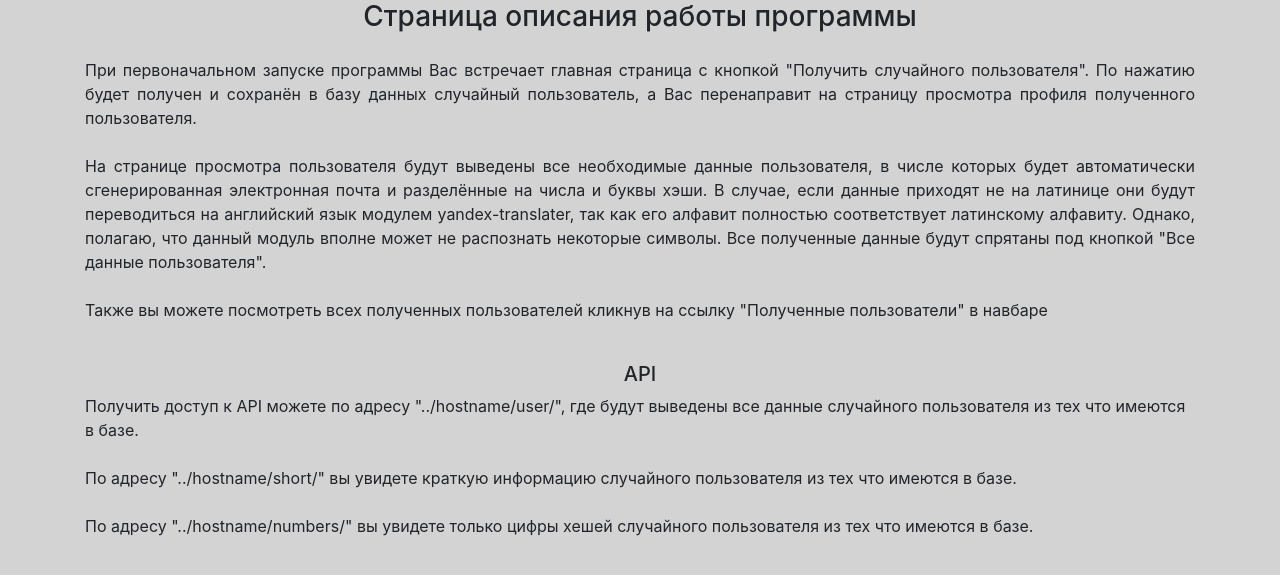
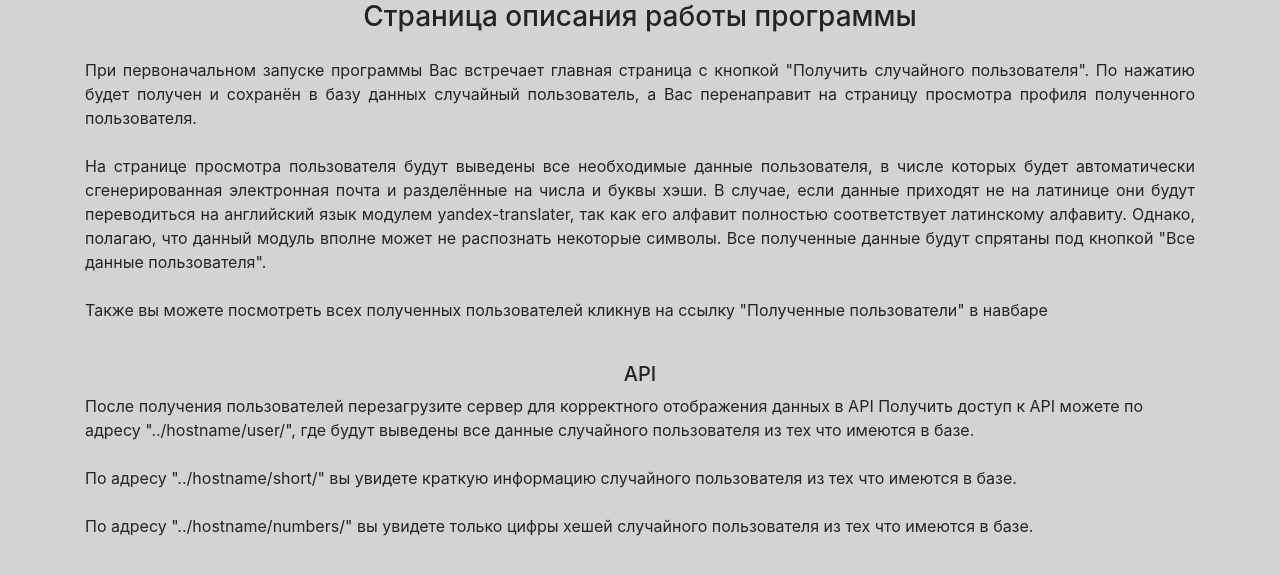
Before and after one commit to Zeroitman/Test_exercise_for_O, a Django app: page /app_instruction in a window 1280 px wide. Shown: the part 88-663 px from the top of the page. Run offline with Django 3.2, Linux system fonts and the light colour scheme; parts of the project's set-up code (start-up, migrations or seed data) failed here and were passed over; some libraries are stand-ins or nearby versions.

Commit message:
№15. Fixed description

```diff
--- a/source/webapp/templates/instruction.html
+++ b/source/webapp/templates/instruction.html
@@ -14,6 +14,7 @@
         навбаре<br/><br/>
     </p>
     <h5 class="text-center mt-3">API</h5>
+    После получения пользователей перезагрузите сервер для корректного отображения данных в API
     Получить доступ к API можете по адресу "../hostname/user/", где будут выведены все данные случайного пользователя
     из тех что имеются в базе.<br/><br/>
     По адресу "../hostname/short/" вы увидете краткую информацию случайного пользователя из тех что имеются в базе.<br/>
--- a/Инструкция по запуску проекта.txt
+++ b/Инструкция по запуску проекта.txt
@@ -6,3 +6,4 @@
 6. Перейдите в папку source. Внутри этой папки должен находиться файл manage.py
 7. Проведите миграции командой ./manage.py migrate
 8. Запустите сервер командой ./manage.py runserver и перейдите по указанному адресу
+9. После того как вы получите пользователей, перезагрузите сервер для корректного отображения данных в API
```
